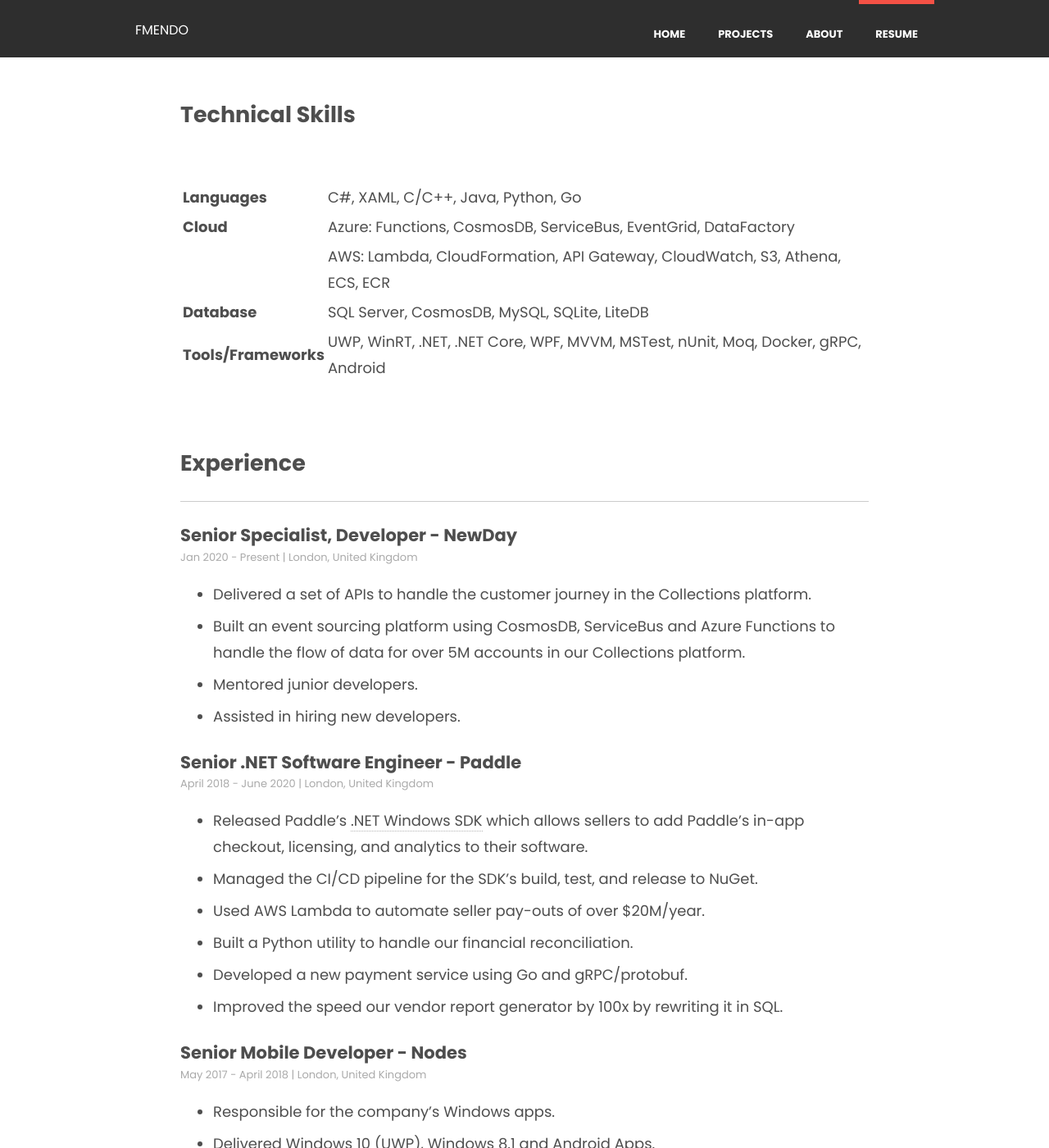
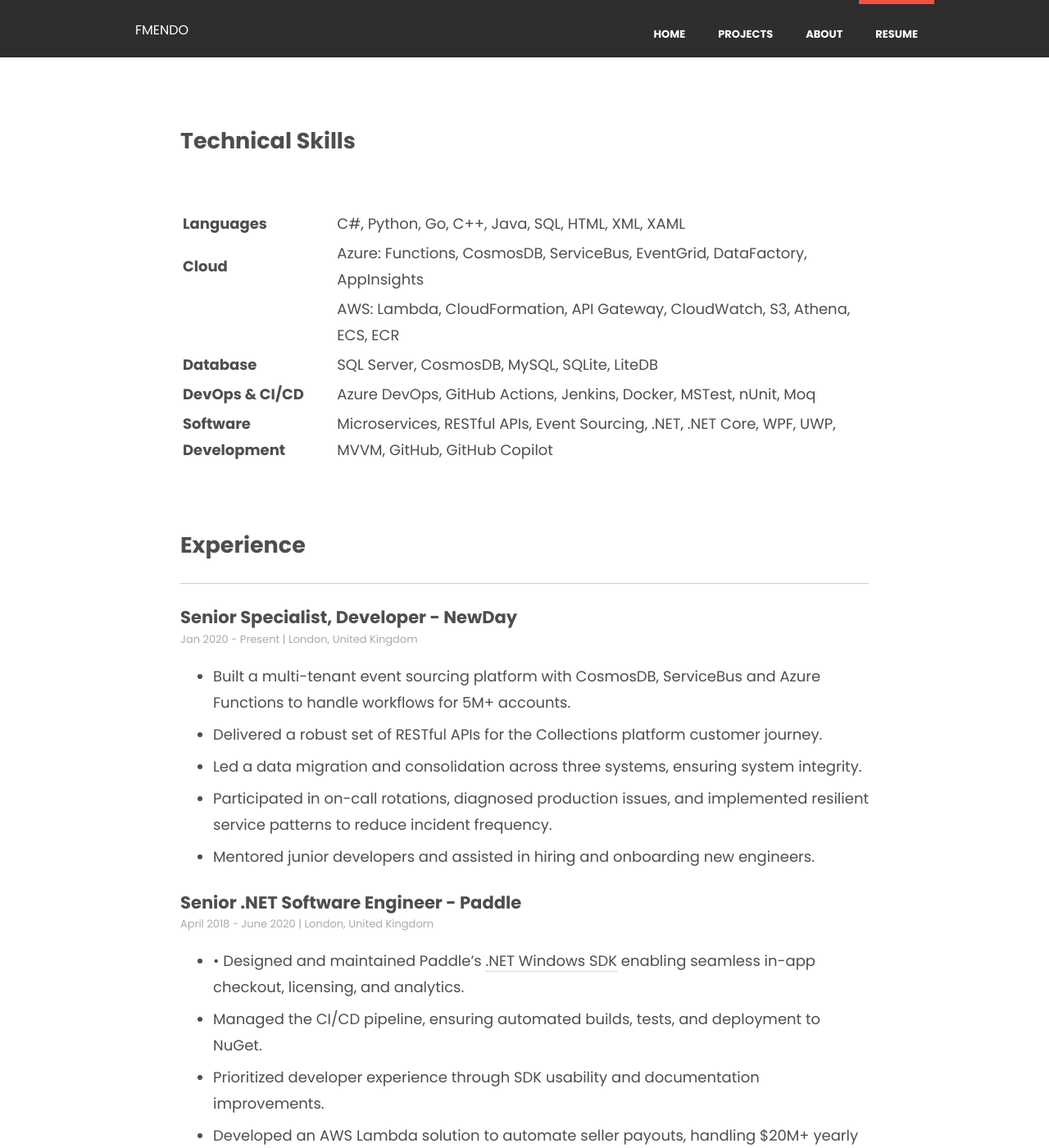
Before and after one commit to fmmendo/fmmendo.github.io, a Jekyll site: the page built from resume.md, in a window 1280 px wide and 1400 px high, scrolled down 458 px. Shown: the whole window at 82% size. Built offline with Jekyll 4.4.1, drawn with Linux system fonts in a browser that asks for light colours; nearby versions of some CDN libraries; some of the changed text lies outside the part shown.

Commit message:
Update resume.md

```diff
--- a/resume.md
+++ b/resume.md
@@ -9,7 +9,7 @@
 
 ---
 
-Enthusiastic senior software engineer with over 10 years of experience in C# and .NET, and a keen interest in the latest technologies. My experience has provided me with excellent opportunities to build robust applications and services with global reach.
+Results-driven Senior Software Engineer with 13+ years of experience specializing in C#, .NET, cloud architecture, and distributed systems. Proven track record of designing and implementing scalable applications. Experienced in Azure and AWS cloud platforms and with event-driven architectures and microservices.
 
 <br />
 
@@ -17,11 +17,12 @@
 
 |                       |                                                                                           |
 | --------------------- | ----------------------------------------------------------------------------------------- |
-| **Languages**        | C#, XAML, C/C++, Java, Python, Go                                                          |
-| **Cloud**            | Azure: Functions, CosmosDB, ServiceBus, EventGrid, DataFactory
+| **Languages**        | C#, Python, Go, C++, Java, SQL, HTML, XML, XAML                                                          |
+| **Cloud**            | Azure: Functions, CosmosDB, ServiceBus, EventGrid, DataFactory, AppInsights
 | | AWS: Lambda, CloudFormation, API Gateway, CloudWatch, S3, Athena, ECS, ECR                 |
 | **Database**         | SQL Server, CosmosDB, MySQL, SQLite, LiteDB                                                          |
-| **Tools/Frameworks** | UWP, WinRT, .NET, .NET Core, WPF, MVVM, MSTest, nUnit, Moq, Docker, gRPC, Android |
+| **DevOps & CI/CD** | Azure DevOps, GitHub Actions, Jenkins, Docker, MSTest, nUnit, Moq |
+| **Software Development** | Microservices, RESTful APIs, Event Sourcing, .NET, .NET Core, WPF, UWP, MVVM, GitHub, GitHub Copilot |
 
 <br />
 
@@ -33,22 +34,23 @@
 
 <p style="font-size: small; color: #aaaaaa; margin-top: -25px"> Jan 2020 - Present  |  London, United Kingdom</p>
 
-- Delivered a set of APIs to handle the customer journey in the Collections platform.
-- Built an event sourcing platform using CosmosDB, ServiceBus and Azure Functions to handle the flow of data for over 5M accounts in our Collections platform.
-- Mentored junior developers.
-- Assisted in hiring new developers.
-
+-	Built a multi-tenant event sourcing platform with CosmosDB, ServiceBus and Azure Functions to handle workflows for 5M+ accounts.
+-	Delivered a robust set of RESTful APIs for the Collections platform customer journey.
+-	Led a data migration and consolidation across three systems, ensuring system integrity.
+-	Participated in on-call rotations, diagnosed production issues, and implemented resilient service patterns to reduce incident frequency.
+-	Mentored junior developers and assisted in hiring and onboarding new engineers.
 
 ### Senior .NET Software Engineer - Paddle
 
 <p style="font-size: small; color: #aaaaaa; margin-top: -25px"> April 2018 - June 2020  |  London, United Kingdom</p>
 
-- Released Paddle's [.NET Windows SDK](https://www.nuget.org/packages/Paddle.PaddleSDK/) which allows sellers to add Paddle’s in-app checkout, licensing, and analytics to their software.
-- Managed the CI/CD pipeline for the SDK’s build, test, and release to NuGet.
-- Used AWS Lambda to automate seller pay-outs of over $20M/year.
-- Built a Python utility to handle our financial reconciliation.
-- Developed a new payment service using Go and gRPC/protobuf.
-- Improved the speed our vendor report generator by 100x by rewriting it in SQL.
+- •	Designed and maintained Paddle’s [.NET Windows SDK](https://www.nuget.org/packages/Paddle.PaddleSDK/) enabling seamless in-app checkout, licensing, and analytics.
+-	Managed the CI/CD pipeline, ensuring automated builds, tests, and deployment to NuGet.
+-	Prioritized developer experience through SDK usability and documentation improvements.
+-	Developed an AWS Lambda solution to automate seller payouts, handling $20M+ yearly transactions.
+-	Built a Python-based financial reconciliation tool, enhancing reporting efficiency.
+-	Created a new payment service using Go and gRPC/protobuf.
+-	Optimised vendor report generation, improving speed by 100x.
 
 ### Senior Mobile Developer - Nodes
 
```
